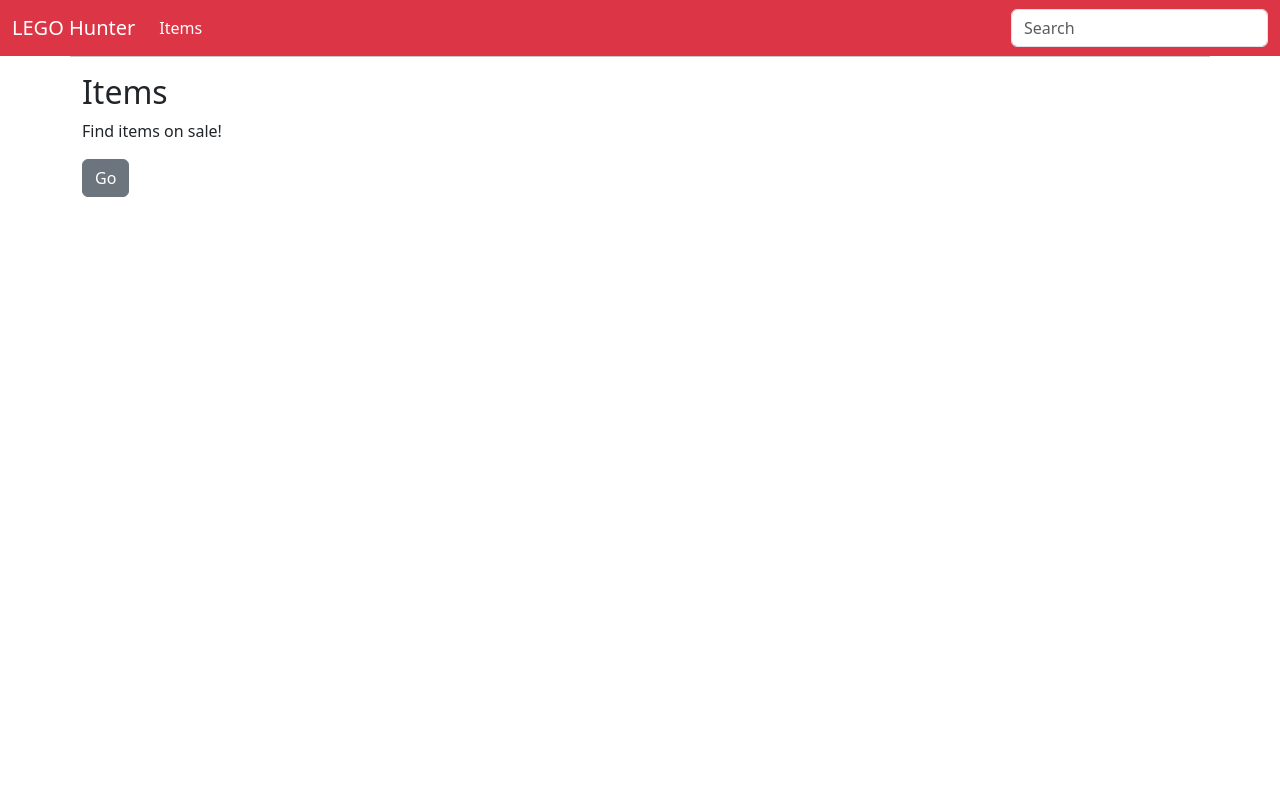
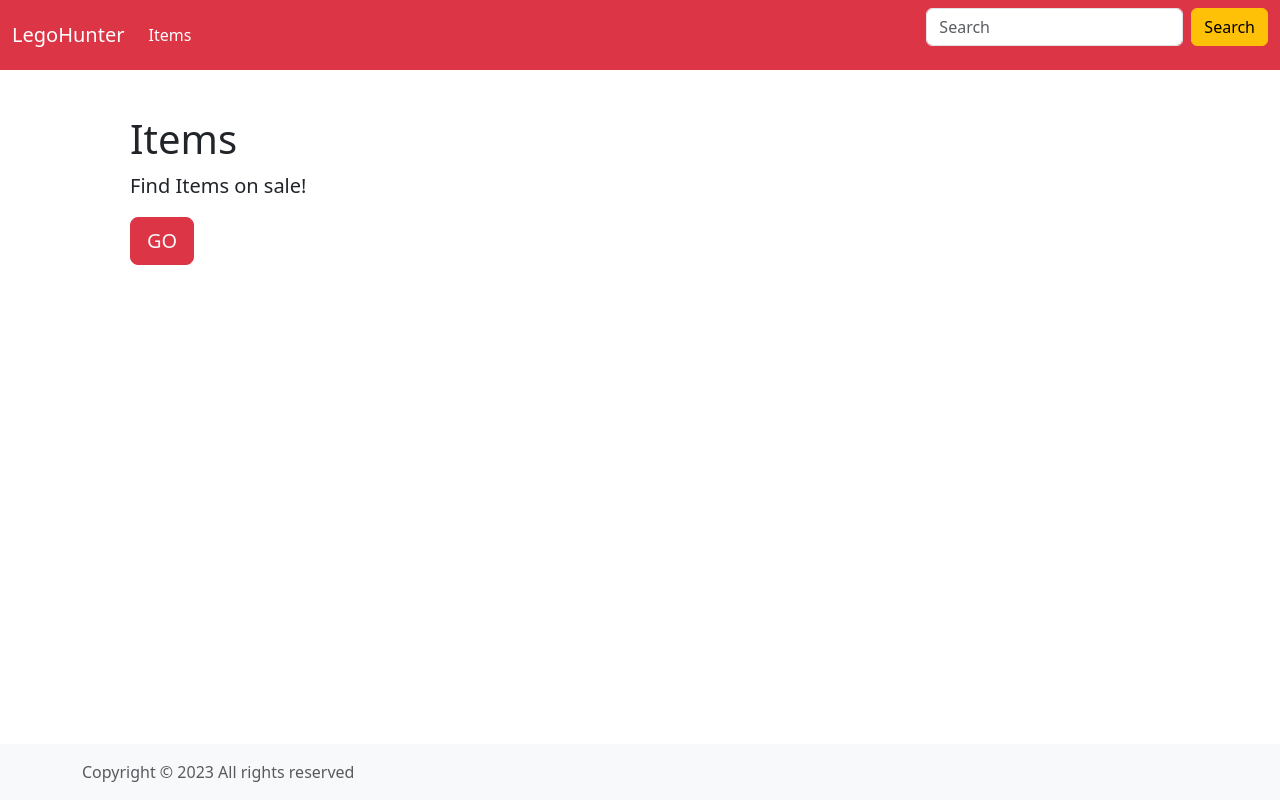
Before and after one commit to StarDust-Platinum/LegoHunter, a Django app: template templates/index.html in a window 1280 px wide. Run offline with Django 3.2, Linux system fonts and the light colour scheme; the template is opened without the code that fills it, so the values that code supplies are empty.

Commit message:
update pageview

```diff
--- a/templates/base.html
+++ b/templates/base.html
@@ -1,35 +1,49 @@
-<!DOCTYPE html>
-<html lang="en">
-    <head>
-        <title>Lego Hunter</title>
-        <meta charset='utf-8' />
-        <link href="https://cdn.jsdelivr.net/npm/bootstrap@5.3.0/dist/css/bootstrap.min.css" rel="stylesheet" integrity="sha384-9ndCyUaIbzAi2FUVXJi0CjmCapSmO7SnpJef0486qhLnuZ2cdeRhO02iuK6FUUVM" crossorigin="anonymous">
-        <script src="https://cdn.jsdelivr.net/npm/bootstrap@5.3.0/dist/js/bootstrap.bundle.min.js" integrity="sha384-geWF76RCwLtnZ8qwWowPQNguL3RmwHVBC9FhGdlKrxdiJJigb/j/68SIy3Te4Bkz" crossorigin="anonymous"></script>
+<html lang="en" class="h-100" data-bs-theme="light"><head><script src="/docs/5.3/assets/js/color-modes.js"></script>
+    <meta charset="utf-8">
+
+    <title>Sticky Footer Navbar Template · Bootstrap v5.3</title>
+
+    <link href="https://cdn.jsdelivr.net/npm/bootstrap@5.3.1/dist/css/bootstrap.min.css" rel="stylesheet" integrity="sha384-4bw+/aepP/YC94hEpVNVgiZdgIC5+VKNBQNGCHeKRQN+PtmoHDEXuppvnDJzQIu9" crossorigin="anonymous">
+    <script src="https://cdn.jsdelivr.net/npm/bootstrap@5.3.1/dist/js/bootstrap.bundle.min.js" integrity="sha384-HwwvtgBNo3bZJJLYd8oVXjrBZt8cqVSpeBNS5n7C8IVInixGAoxmnlMuBnhbgrkm" crossorigin="anonymous"></script>
+
 </head>
-    <body>
 
-        <nav class="navbar navbar-expand-lg navbar-dark bg-danger" aria-label="Main navigation">
+<body class="d-flex flex-column h-100">
+    <header>
+        <nav class="navbar navbar-expand-md navbar-dark fixed-top bg-danger">
             <div class="container-fluid">
-                <a class="navbar-brand" href="/">LEGO Hunter</a>
-                <button class="navbar-toggler p-0 border-0" type="button" id="navbarSideCollapse" aria-label="Toggle navigation">
+            <a class="navbar-brand" href="/">LegoHunter</a>
+            <button class="navbar-toggler" type="button" data-bs-toggle="collapse" data-bs-target="#navbarCollapse" aria-controls="navbarCollapse" aria-expanded="false" aria-label="Toggle navigation">
                 <span class="navbar-toggler-icon"></span>
             </button>
-
-                <div class="navbar-collapse offcanvas-collapse" id="navbarsExampleDefault">
-                    <ul class="navbar-nav me-auto mb-2 mb-lg-0">
+            <div class="collapse navbar-collapse" id="navbarCollapse">
+                <ul class="navbar-nav me-auto mb-2 mb-md-0">
                     <li class="nav-item">
-                            <a class="nav-link active" aria-current="/" href="/items">Items</a>
+                        <a class="nav-link active" aria-current="page" href="/items">Items</a>
                     </li>
                 </ul>
-                </div>
-
-                <form class="form-inline my-2 my-md-0">
-                    <input class="form-control" type="text" placeholder="Search">
+                <form class="d-flex" role="search">
+                    <input class="form-control me-2" type="search" placeholder="Search" aria-label="Search">
+                    <button class="btn btn-warning" type="submit">Search</button>
                 </form>
             </div>
+            </div>
         </nav>
+    </header>
 
-        {% block content %}{% endblock %}
+    <main class="flex-shrink-0">
+        <div class="container">
+            <hr><hr><hr>
+            {% block content %}
+            {% endblock %}
+        </div>
+    </main>
+
+    <footer class="footer mt-auto py-3 bg-body-tertiary">
+        <div class="container">
+            <span class="text-body-secondary">Copyright © 2023 All rights reserved</span>
+        </div>
+    </footer>
 
 </body>
 </html>
--- a/templates/index.html
+++ b/templates/index.html
@@ -1,16 +1,9 @@
 {% extends "base.html" %}
 
 {% block content %}
-<div class="container">
-    <!-- Example row of columns -->
-
-    <div class="row">
-        <hr>
-        <div class="col-md-4">
-            <h2>Items</h2>
-            <p>Find items on sale!</p>
-            <p><a class="btn btn-secondary" href="/items" role="button">Go</a></p>
-        </div>
-    </div>
-</div>
+<div class="bg-body p-5 rounded">
+    <h1>Items</h1>
+    <p class="lead">Find Items on sale!</p>
+    <a class="btn btn-lg btn-danger text-light" href="/items" role="button">GO</a>
+  </div>
 {% endblock %}
--- a/templates/items/legoitem_list.html
+++ b/templates/items/legoitem_list.html
@@ -1,7 +1,7 @@
 {% extends "base.html" %}
 
 {% block content %}
-<div class="container">
+
 <div class="my-3 p-3 bg-body rounded shadow-sm">
     <div class="row justify-content-center border-bottom">
         <div class="d-flex text-body-secondary pt-3">
@@ -49,7 +49,7 @@
     </div>
     {% endfor %}
 </div>
-</div>
+
 
 <nav aria-label="Page navigation example">
     <div class="container">
```
Lines whose indentation alone changed are shown as unchanged.
